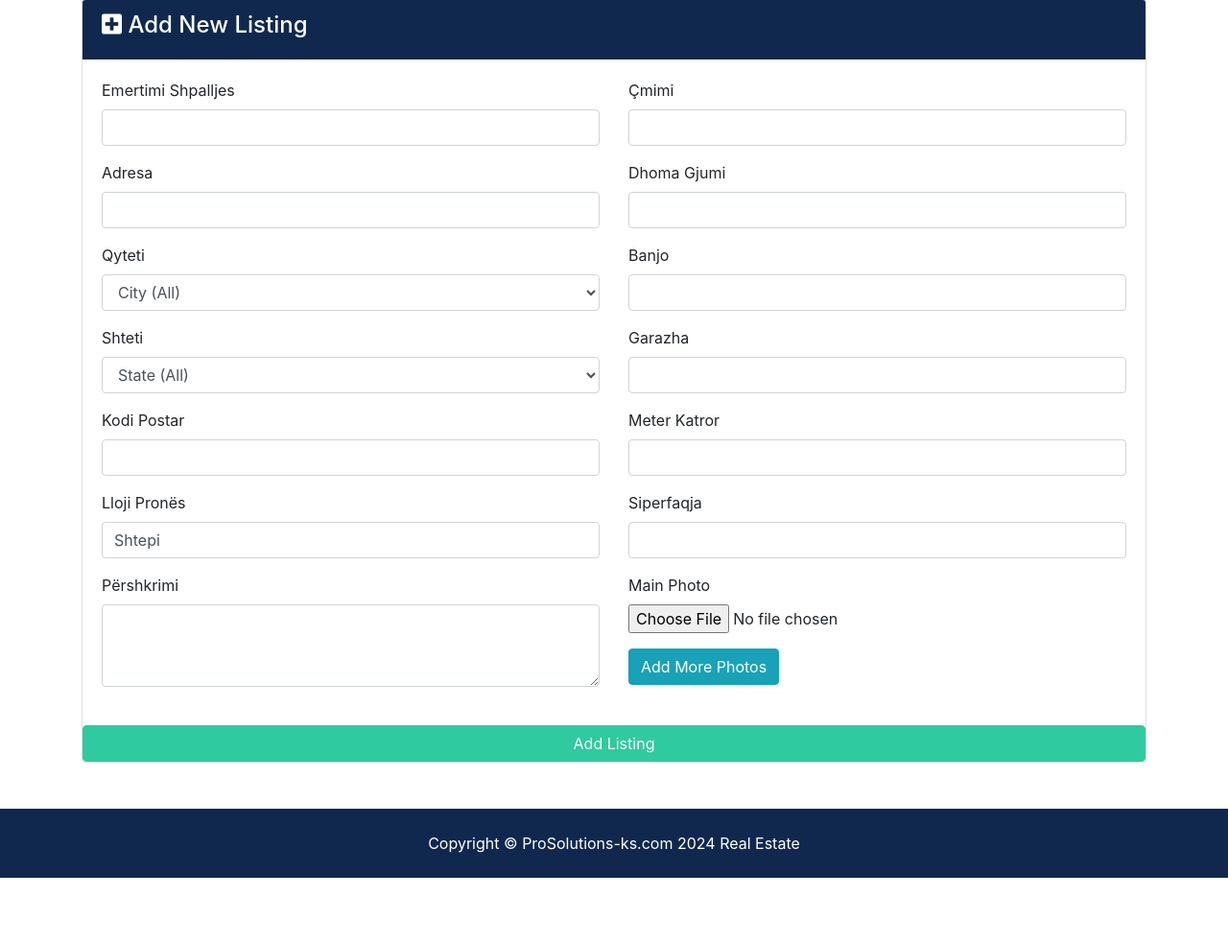
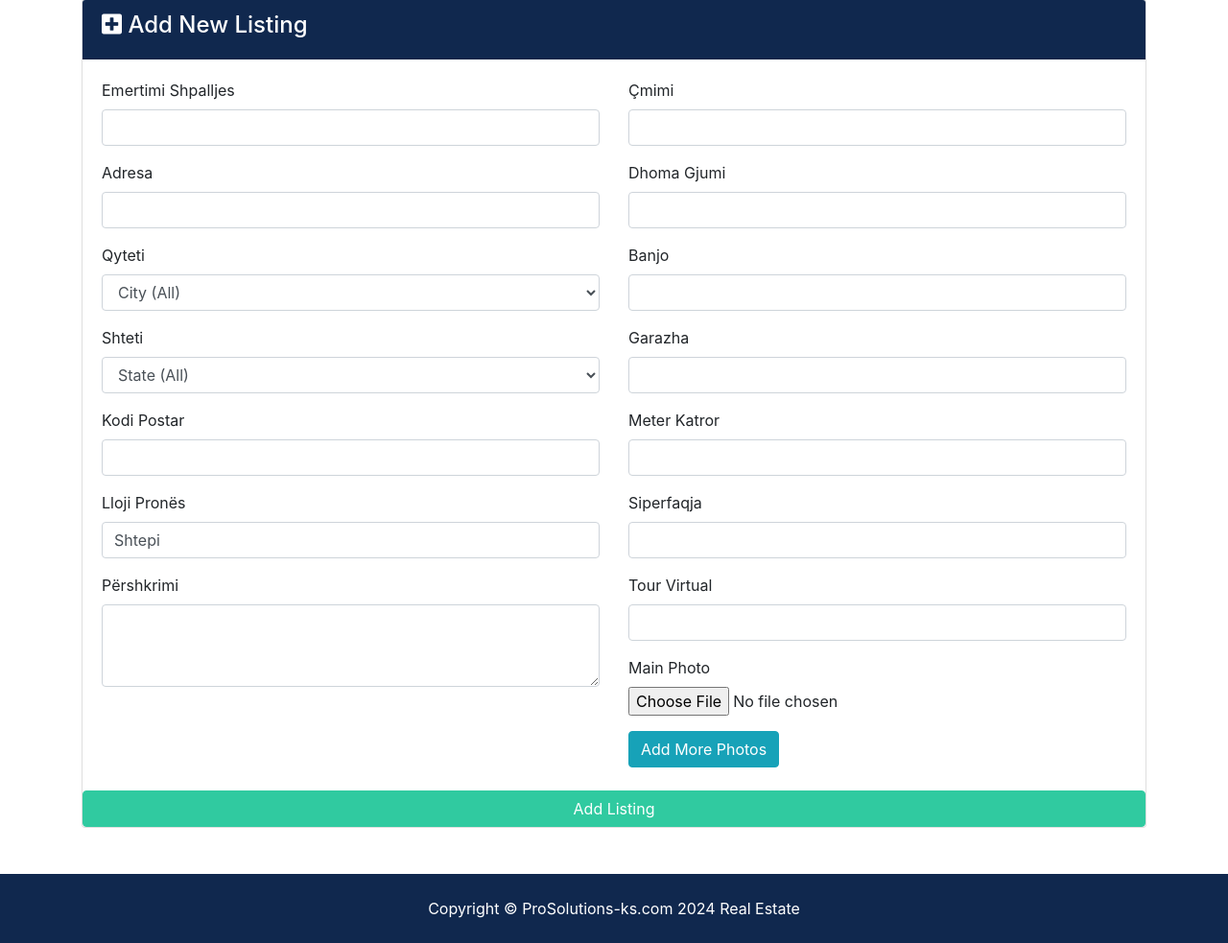
Before and after one commit to osokuka/realestateapp, a Django app: page /listings/add-listing in a window 1280 px wide. Shown: the part 211-1194 px from the top of the page at 96% size. Before the commit the page ends 1126 px from the top, so only its background shows below. Run offline with Django 3.2, Linux system fonts and the light colour scheme; a user stored in the database is signed in; some libraries are stand-ins or nearby versions.

Commit message:
Virtual tour added

```diff
--- a/listings/models.py
+++ b/listings/models.py
@@ -17,6 +17,7 @@ class Listing(models.Model):
   garage = models.IntegerField(default=0)
   sqft = models.IntegerField()
   lot_size = models.DecimalField(max_digits=5, decimal_places=1)
+  virtual_tour = models.CharField(max_length=200, blank=True)
   photo_main = models.ImageField(upload_to='photos/%Y/%m/%d/')
   photo_1 = models.ImageField(upload_to='photos/%Y/%m/%d/', blank=True)
   photo_2 = models.ImageField(upload_to='photos/%Y/%m/%d/', blank=True)
--- a/listings/views.py
+++ b/listings/views.py
@@ -66,6 +66,7 @@ def edit_listing_view(request, listing_id):
         listing.lot_size = request.POST.get('lot_size', listing.lot_size)
         listing.garage = request.POST.get('garage', listing.garage)
         listing.description = request.POST.get('description', listing.description)
+        listing.virtual_tour = request.POST.get('virtual_tour', listing.virtual_tour)
         #if no photo added do not update current fields
         if 'photo_main' in request.FILES:
             listing.photo_main = request.FILES['photo_main']
@@ -203,6 +204,7 @@ def add_listing_view(request):
             lot_size=request.POST['lot_size'],
             garage=request.POST['garage'],
             description=request.POST['description'],
+            virtual_tour=request.POST['virtual_tour']
         )
 
         for i in range(1, 10):  # Assuming a maximum of 9 additional photos
--- a/templates/listings/add_listing.html
+++ b/templates/listings/add_listing.html
@@ -80,6 +80,10 @@
                                         <label for="lot_size">Siperfaqja</label>
                                         <input type="number" name="lot_size" class="form-control" >
                                     </div>
+                                    <div class="form-group">
+                                        <label for="virtual_tour">Tour Virtual</label>
+                                        <input type="text" name="virtual_tour" class="form-control">
+                                    </div>
                                     <div class="form-group mt-3">
                                         <label for="photo_main">Main Photo</label>
                                         <input type="file" name="photo_main" class="form-control-file" required>
--- a/templates/listings/listings.html
+++ b/templates/listings/listings.html
@@ -74,6 +74,9 @@
                     <div class="col-6">
                       <i class="fas fa-clock"></i> {{ listing.list_date | timesince }}</div>
                   </div>
+                  {% if listing.virtual_tour %}
+                    <a href="{{ listing.virtual_tour }}" target="_blank" class="btn btn-primary btn-block">Tour Virtual</a>
+                  {% endif %}
                   <hr>
                   <a href="{% url 'listing' listing.id %}" class="btn btn-primary btn-block">Më shumë info</a>
                 </div>
--- a/templates/listings/search.html
+++ b/templates/listings/search.html
@@ -156,6 +156,9 @@
                     <div class="col-6">
                       <i class="fas fa-clock"></i> {{ listing.list_date | timesince }}</div>
                   </div>
+                  {% if listing.virtual_tour %}
+                    <a href="{{ listing.virtual_tour }}" target="_blank" class="btn btn-primary btn-block">Tour Virtual</a>
+                  {% endif %}
                   <hr>
                   <a href="{% url 'listing' listing.id %}" class="btn btn-primary btn-block">More Info</a>
                 </div>
--- a/templates/pages/index.html
+++ b/templates/pages/index.html
@@ -137,6 +137,9 @@
                       <i class="fas fa-clock"></i> {{ listing.list_date | timesince }}
                     </div>
                   </div>
+                  {% if listing.virtual_tour %}
+                    <a href="{{ listing.virtual_tour }}" target="_blank" class="btn btn-primary btn-block">Tour Virtual</a>
+                  {% endif %}
                   <hr>
                   <a href="{% url 'listing' listing.id %}" class="btn btn-primary btn-block">More Info</a>
                 </div>
```
Also changed, not shown: templates/listings/listing.html (+8 -3 lines), listings/migrations/0003_listing_virtual_tour.py (added).
